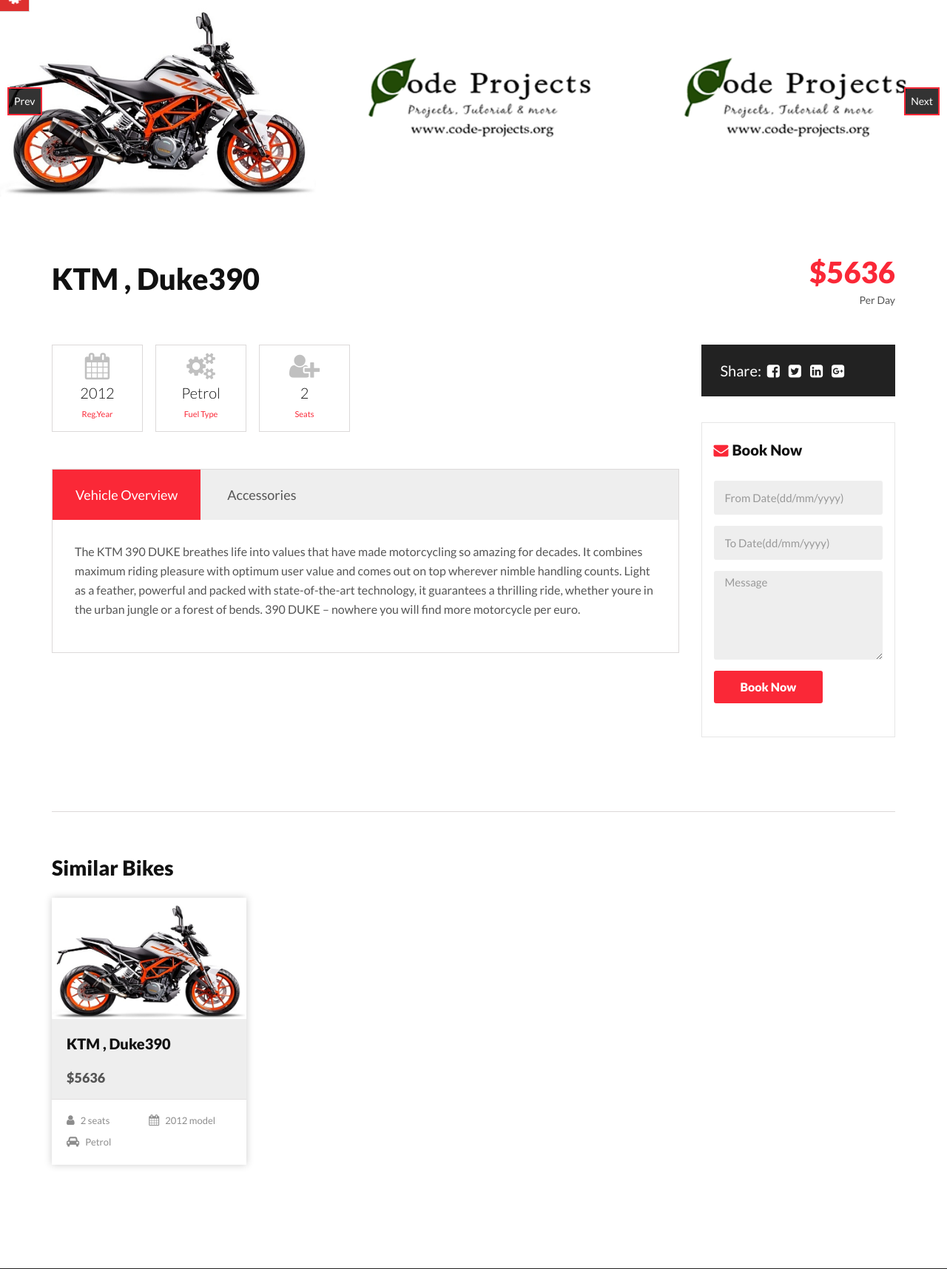
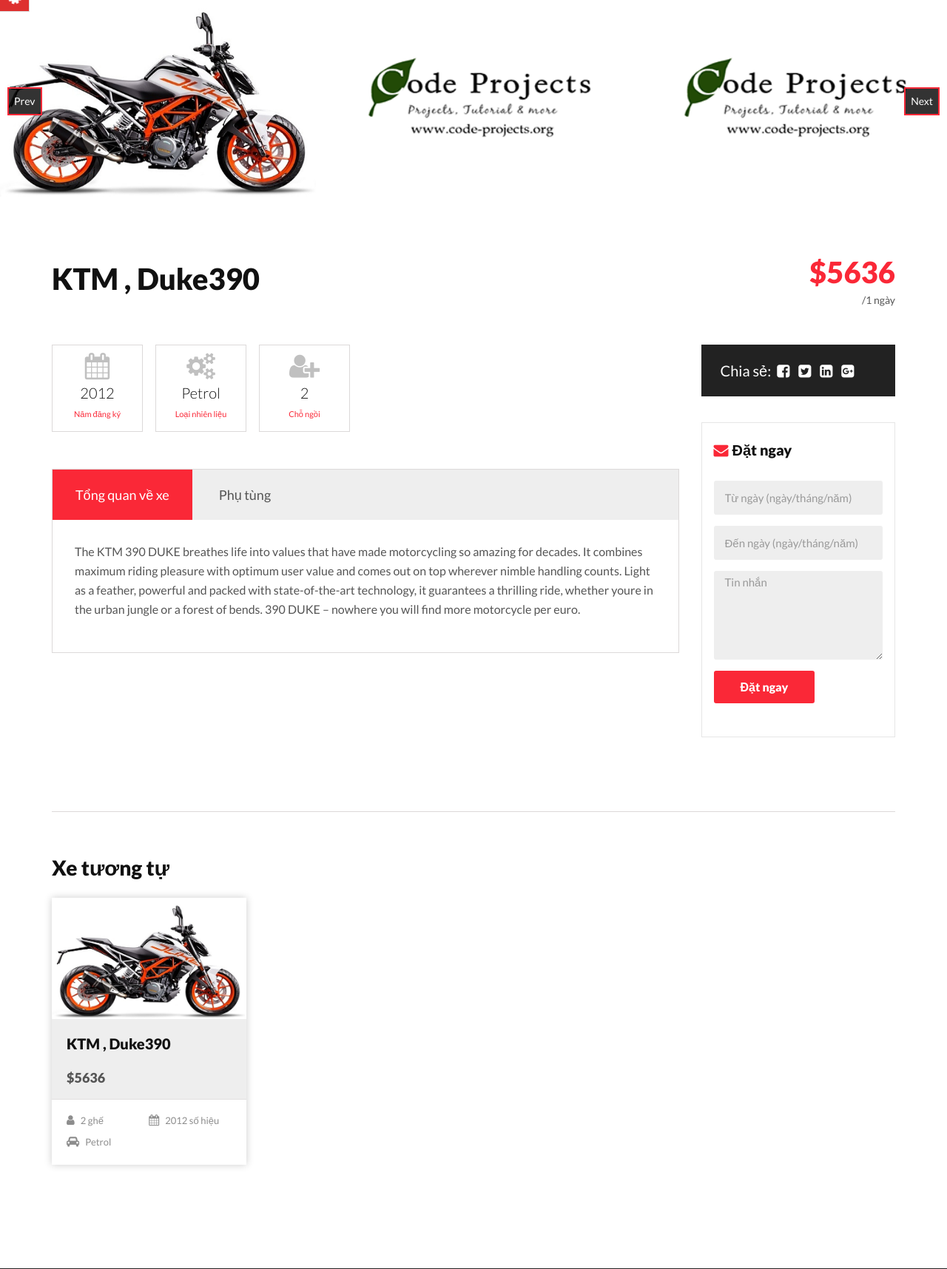
Before and after one commit to leeking29081994/bikerenta, a PHP site: page /vehical-details.php?vhid=4 in a window 1280 px wide. Shown: the part 174-1890 px from the top of the page at 74% size. Run offline with PHP 8.4, Linux system fonts and the light colour scheme; a user stored in the database is signed in; data comes from the database, SQL or seed files in the repository.

Commit message:
change req of detail screen

```diff
--- a/vehical-details.php
+++ b/vehical-details.php
@@ -124,7 +124,7 @@
       </div>
       <div class="col-md-3">
         <div class="price_info">
-          <p>$<?php echo htmlentities($result->PricePerDay);?> </p>Per Day
+          <p>$<?php echo htmlentities($result->PricePerDay);?> </p>/1 ngày
 
         </div>
       </div>
@@ -136,16 +136,16 @@
 
             <li> <i class="fa fa-calendar" aria-hidden="true"></i>
               <h5><?php echo htmlentities($result->ModelYear);?></h5>
-              <p>Reg.Year</p>
+              <p>Năm đăng ký</p>
             </li>
             <li> <i class="fa fa-cogs" aria-hidden="true"></i>
               <h5><?php echo htmlentities($result->FuelType);?></h5>
-              <p>Fuel Type</p>
+              <p>Loại nhiên liệu</p>
             </li>
 
             <li> <i class="fa fa-user-plus" aria-hidden="true"></i>
               <h5><?php echo htmlentities($result->SeatingCapacity);?></h5>
-              <p>Seats</p>
+              <p>Chỗ ngồi</p>
             </li>
           </ul>
         </div>
@@ -153,9 +153,9 @@
           <div class="listing_detail_wrap">
             <!-- Nav tabs -->
             <ul class="nav nav-tabs gray-bg" role="tablist">
-              <li role="presentation" class="active"><a href="#vehicle-overview " aria-controls="vehicle-overview" role="tab" data-toggle="tab">Vehicle Overview </a></li>
+              <li role="presentation" class="active"><a href="#vehicle-overview " aria-controls="vehicle-overview" role="tab" data-toggle="tab">Tổng quan về xe </a></li>
 
-              <li role="presentation"><a href="#accessories" aria-controls="accessories" role="tab" data-toggle="tab">Accessories</a></li>
+              <li role="presentation"><a href="#accessories" aria-controls="accessories" role="tab" data-toggle="tab">Phụ tùng</a></li>
             </ul>
 
             <!-- Tab panes -->
@@ -173,14 +173,14 @@
                 <table>
                   <thead>
                     <tr>
-                      <th colspan="2">Accessories</th>
+                      <th colspan="2">Phụ tùng</th>
                     </tr>
                   </thead>
                   <tbody>
 
 
 <tr>
-<td>AntiLock Braking System (ABS)</td>
+<td>Hệ thống chống bó cứng phanh (ABS)</td>
 <?php if($result->AntiLockBrakingSystem==1)
 {
 ?>
@@ -191,7 +191,7 @@
                     </tr>
 
 <tr>
-<td>Smooth Handling</td>
+<td>Xử lý mượt mà</td>
 <?php if($result->PowerSteering==1)
 {
 ?>
@@ -206,7 +206,7 @@
 
 
 <tr>
-<td>Leather Seats</td>
+<td>Ghế da</td>
 <?php if($result->LeatherSeats==1)
 {
 ?>
@@ -217,7 +217,7 @@
 </tr>
 
 <tr>
-<td>Central Locking</td>
+<td>Khóa trung tâm</td>
 <?php if($result->CentralLocking==1)
 {
 ?>
@@ -227,7 +227,7 @@
 <?php } ?>
 </tr>
 
-<td>Brake Assist</td>
+<td>Hỗ trợ phanh</td>
 <?php if($result->BrakeAssist==1)
 {
 ?>
@@ -239,7 +239,7 @@
 
 
 <tr>
-<td>Crash Sensor</td>
+<td>Cảm biến sự cố</td>
 <?php if($result->CrashSensor==1)
 {
 ?>
@@ -264,29 +264,29 @@
       <aside class="col-md-3">
 
         <div class="share_vehicle">
-          <p>Share: <a href="#"><i class="fa fa-facebook-square" aria-hidden="true"></i></a> <a href="#"><i class="fa fa-twitter-square" aria-hidden="true"></i></a> <a href="#"><i class="fa fa-linkedin-square" aria-hidden="true"></i></a> <a href="#"><i class="fa fa-google-plus-square" aria-hidden="true"></i></a> </p>
+          <p>Chia sẻ: <a href="#"><i class="fa fa-facebook-square" aria-hidden="true"></i></a> <a href="#"><i class="fa fa-twitter-square" aria-hidden="true"></i></a> <a href="#"><i class="fa fa-linkedin-square" aria-hidden="true"></i></a> <a href="#"><i class="fa fa-google-plus-square" aria-hidden="true"></i></a> </p>
         </div>
         <div class="sidebar_widget">
           <div class="widget_heading">
-            <h5><i class="fa fa-envelope" aria-hidden="true"></i>Book Now</h5>
+            <h5><i class="fa fa-envelope" aria-hidden="true"></i>Đặt ngay</h5>
           </div>
           <form method="post">
             <div class="form-group">
-              <input type="text" class="form-control" name="fromdate" placeholder="From Date(dd/mm/yyyy)" required>
+              <input type="text" class="form-control" name="fromdate" placeholder="Từ ngày (ngày/tháng/năm)" required>
             </div>
             <div class="form-group">
-              <input type="text" class="form-control" name="todate" placeholder="To Date(dd/mm/yyyy)" required>
+              <input type="text" class="form-control" name="todate" placeholder="Đến ngày (ngày/tháng/năm)" required>
             </div>
             <div class="form-group">
-              <textarea rows="4" class="form-control" name="message" placeholder="Message" required></textarea>
+              <textarea rows="4" class="form-control" name="message" placeholder="Tin nhắn" required></textarea>
             </div>
           <?php if($_SESSION['login'])
               {?>
               <div class="form-group">
-                <input type="submit" class="btn"  name="submit" value="Book Now">
+                <input type="submit" class="btn"  name="submit" value="Đặt ngay">
               </div>
               <?php } else { ?>
-<a href="#loginform" class="btn btn-xs uppercase" data-toggle="modal" data-dismiss="modal">Login For Book</a>
+<a href="#loginform" class="btn btn-xs uppercase" data-toggle="modal" data-dismiss="modal">Đăng nhập để đặt xe</a>
 
               <?php } ?>
           </form>
@@ -300,7 +300,7 @@
 
     <!--Similar-Cars-->
     <div class="similar_cars">
-      <h3>Similar Bikes</h3>
+      <h3>Xe tương tự</h3>
       <div class="row">
 <?php
 $bid=$_SESSION['brndid'];
@@ -324,8 +324,8 @@
 
               <ul class="features_list">
 
-             <li><i class="fa fa-user" aria-hidden="true"></i><?php echo htmlentities($result->SeatingCapacity);?> seats</li>
-                <li><i class="fa fa-calendar" aria-hidden="true"></i><?php echo htmlentities($result->ModelYear);?> model</li>
+             <li><i class="fa fa-user" aria-hidden="true"></i><?php echo htmlentities($result->SeatingCapacity);?> ghế</li>
+                <li><i class="fa fa-calendar" aria-hidden="true"></i><?php echo htmlentities($result->ModelYear);?> số hiệu</li>
                 <li><i class="fa fa-car" aria-hidden="true"></i><?php echo htmlentities($result->FuelType);?></li>
               </ul>
             </div>
```
